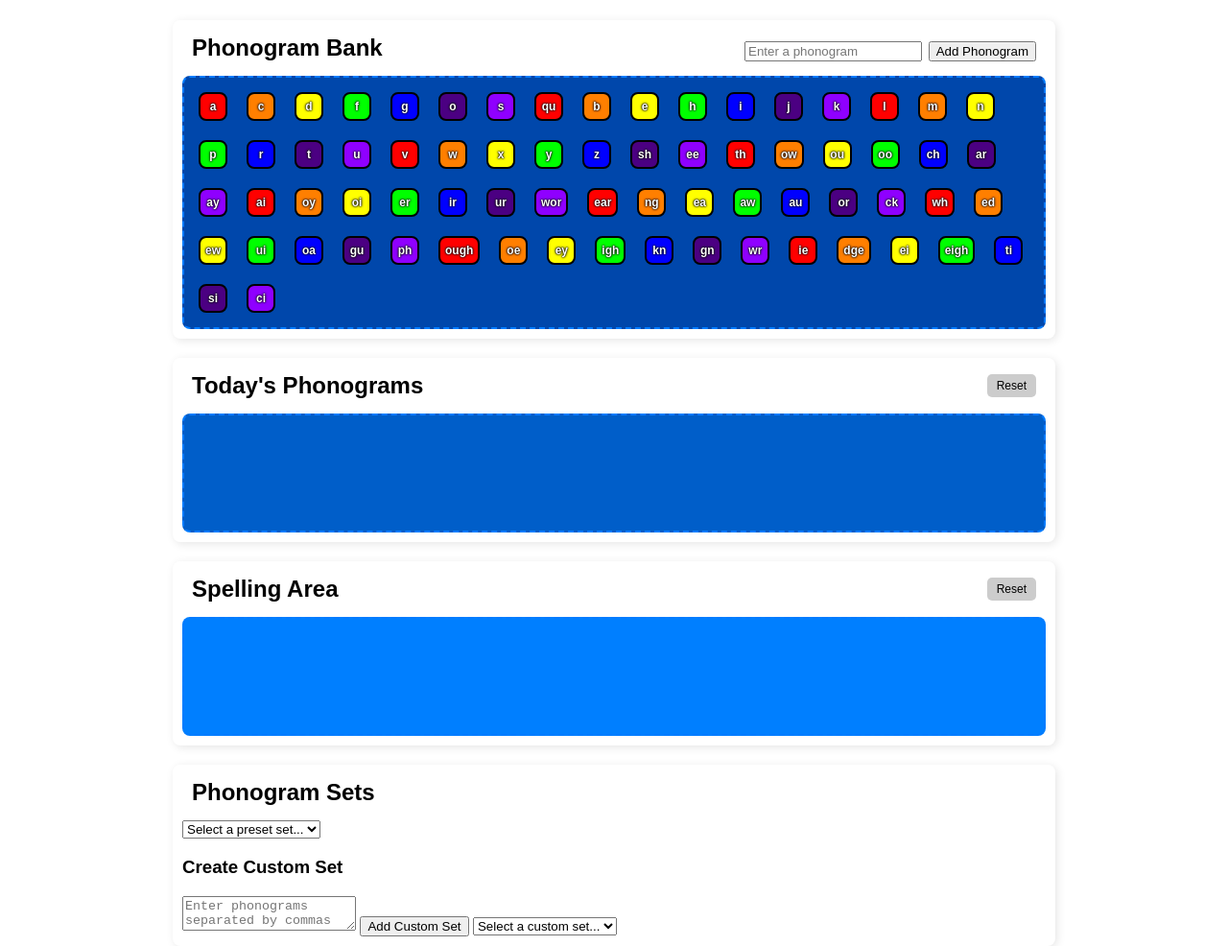
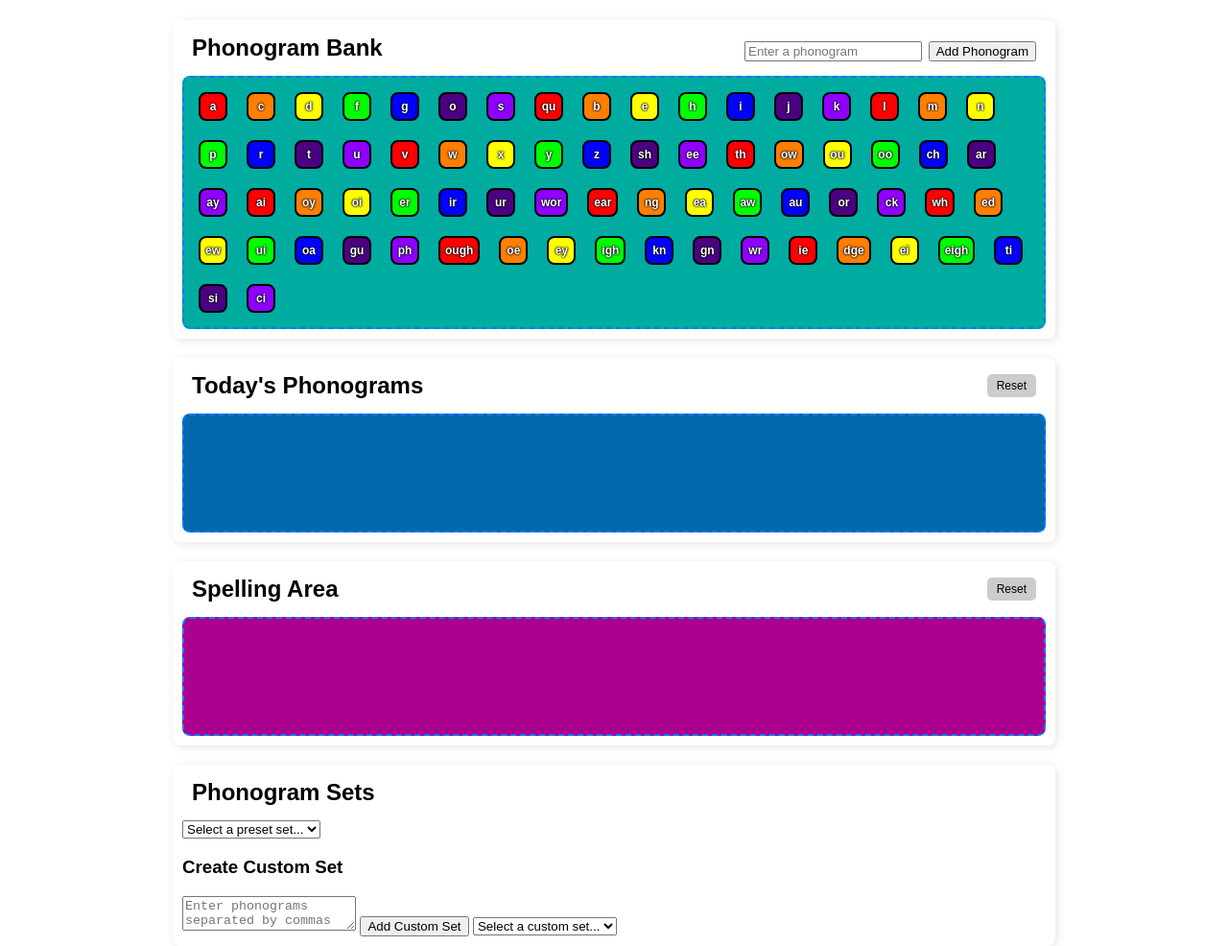
Before and after one commit to lookerme/Phonogram-Spelling, a plain HTML site: page index.html in a window 1280 px wide. Shown: the part 77-1063 px from the top of the page at 96% size. Drawn offline with Linux system fonts and the light colour scheme.

Commit message:
Update index.html

```diff
--- a/index.html
+++ b/index.html
@@ -83,15 +83,15 @@
     }
 
     #bank-dropzone {
-      background-color: #0047AB;
+      background-color: #00aba0;
     }
 
     #staging-dropzone {
-      background-color: #005EC9;
+      background-color: #0067ab;
     }
 
     #spelling-dropzone {
-      background-color: #007FFF;
+      background-color: #ab008e;
     }
 
     #remove-box {
```
